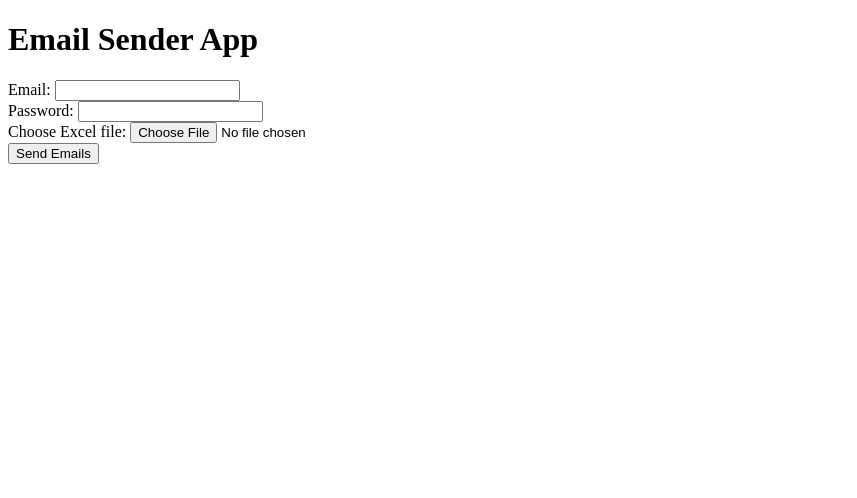
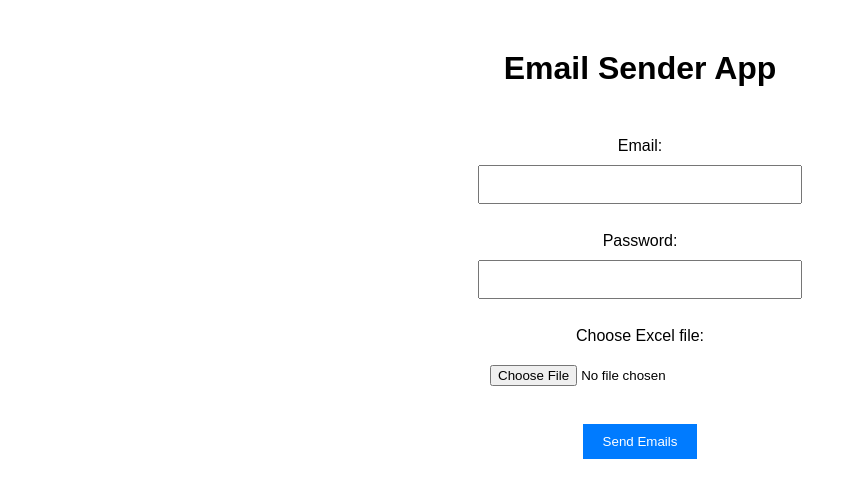
Before and after one commit to heydevanand/mass-mailer, a Flask app: page / in a window 1280 px wide. Shown: the top 498 px of the page, without its empty margins (0-857 px from the left). Run offline with Flask 3, Linux system fonts and the light colour scheme.

Commit message:
Jan 21, 2024, 10:07 PM

```diff
--- a/templates/index.html
+++ b/templates/index.html
@@ -5,6 +5,55 @@
     <meta http-equiv="X-UA-Compatible" content="IE=edge">
     <meta name="viewport" content="width=device-width, initial-scale=1.0">
     <title>Email Sender App</title>
+    <style>
+        body {
+            font-family: Arial, sans-serif;
+            margin: 0;
+            padding: 0;
+        }
+
+        h1 {
+            text-align: center;
+            margin-top: 50px;
+        }
+
+        form {
+            display: flex;
+            flex-direction: column;
+            align-items: center;
+            margin-top: 50px;
+        }
+
+        label {
+            margin-bottom: 10px;
+        }
+
+        input[type="email"],
+        input[type="password"],
+        input[type="file"] {
+            width: 300px;
+            padding: 10px;
+            margin-bottom: 10px;
+        }
+
+        input[type="submit"] {
+            padding: 10px 20px;
+            background-color: #007bff;
+            color: #fff;
+            border: none;
+            cursor: pointer;
+        }
+
+        input[type="submit"]:hover {
+            background-color: #0056b3;
+        }
+
+        p.error {
+            color: red;
+            text-align: center;
+            margin-top: 20px;
+        }
+    </style>
 </head>
 <body>
     <h1>Email Sender App</h1>
@@ -21,7 +70,7 @@
         <input type="submit" value="Send Emails">
     </form>
     {% if error %}
-    <p style="color: red;">{{ error }}</p>
+    <p class="error">{{ error }}</p>
     {% endif %}
 </body>
 </html>
```
